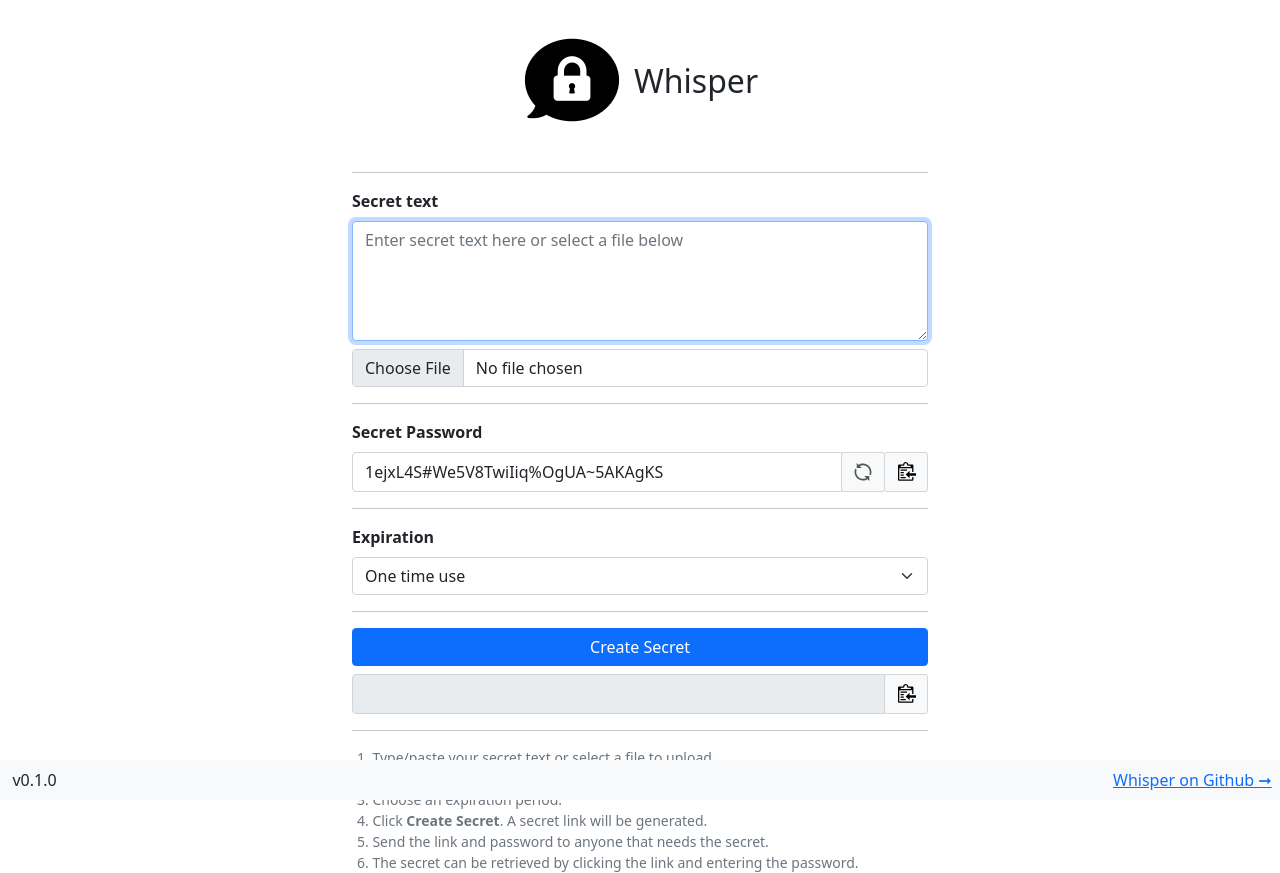
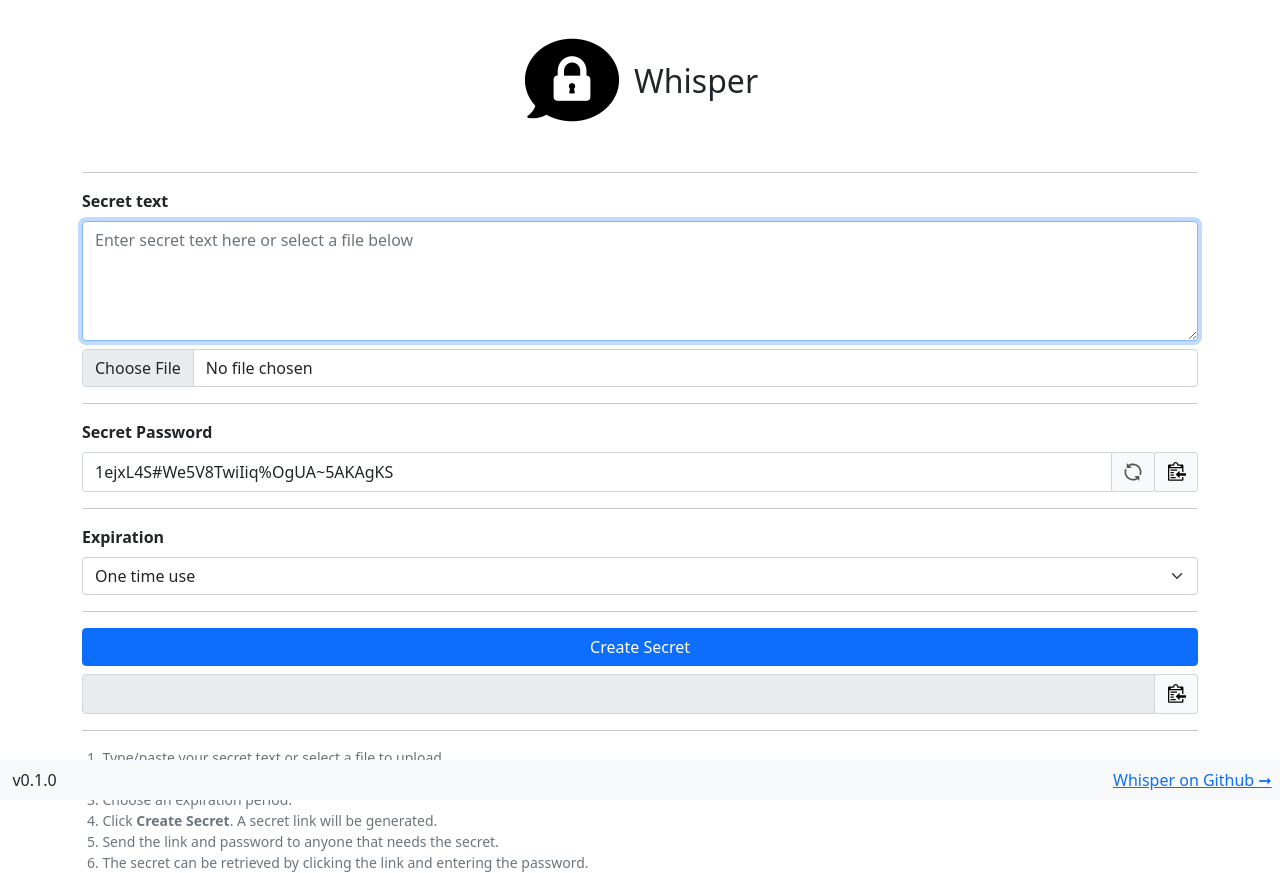
Before and after one commit to viyh/whisper, a Flask app: page / in a window 1280 px wide. Run offline with Flask 2, Linux system fonts and the light colour scheme; parts of the project's set-up code (start-up, migrations or seed data) failed here and were passed over; some libraries are stand-ins or nearby versions.

Commit message:
Remove container width

```diff
--- a/src/whisper/assets/style.css
+++ b/src/whisper/assets/style.css
@@ -1,7 +1,3 @@
-.container {
-    width: 600px;
-}
-
 .page-header {
     padding-top: 30px;
     padding-bottom: 10px;
```
